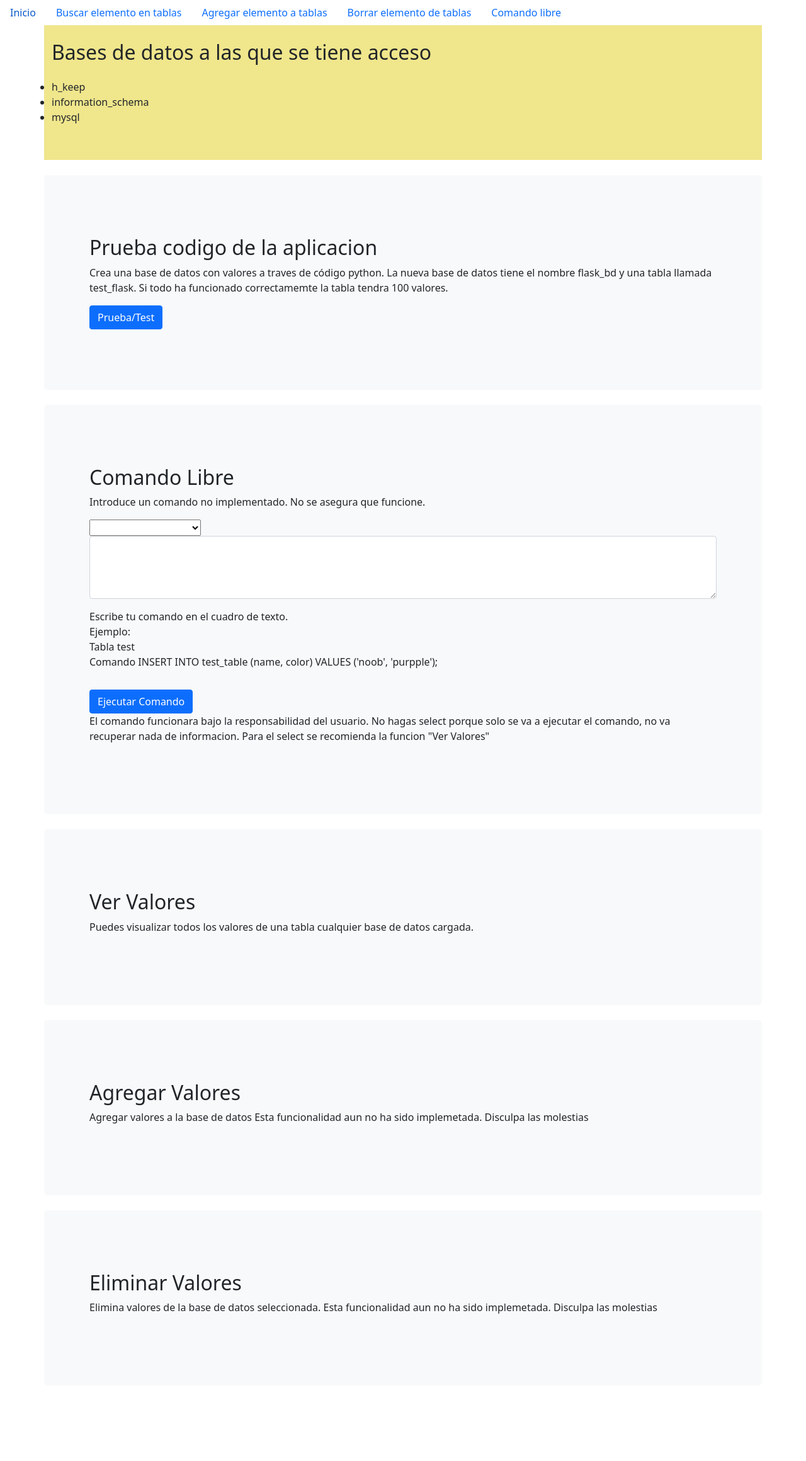
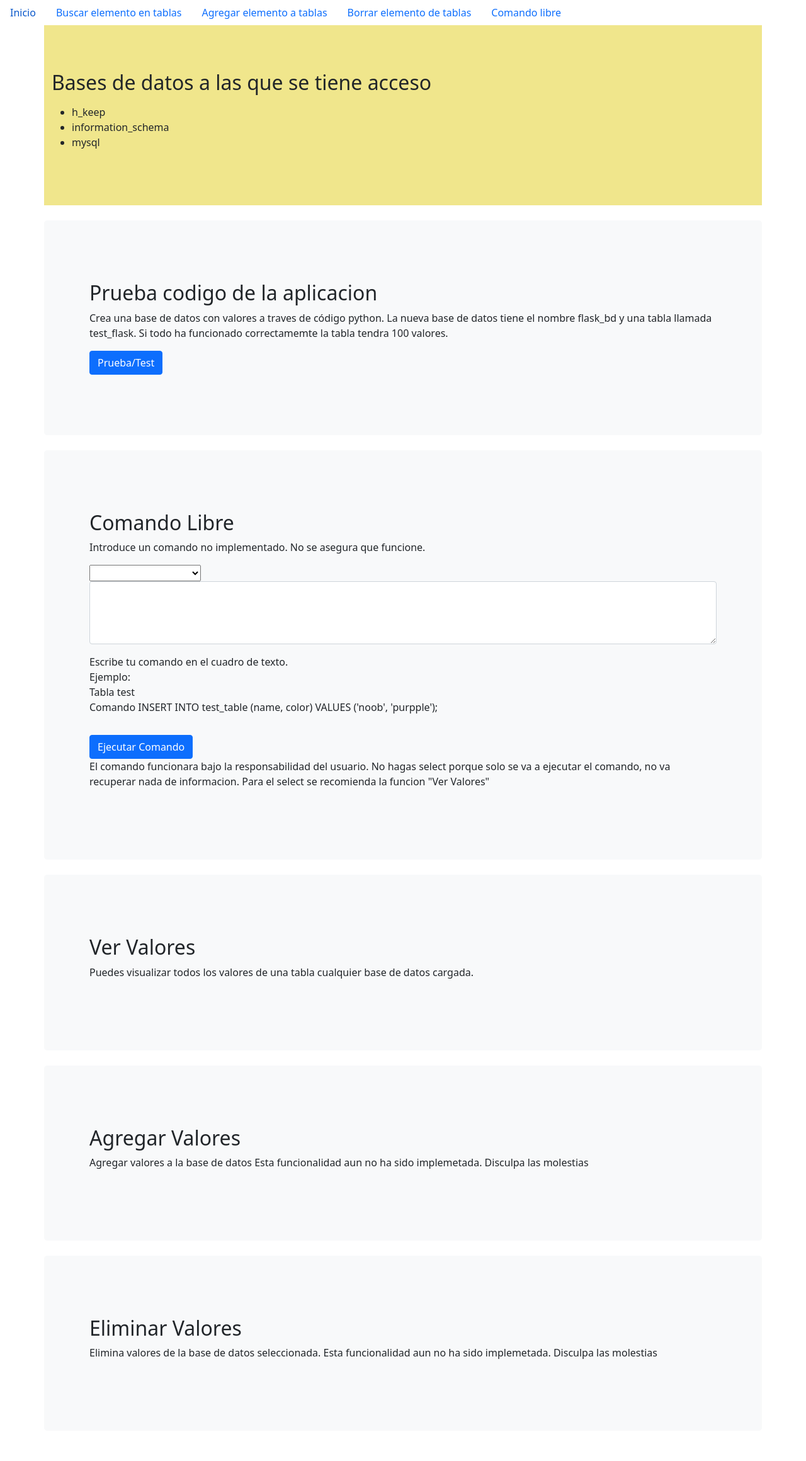
Before and after one commit to EndikaEiros/percona, a Flask app: page / in a window 1280 px wide. Shown: the whole page at 63% size. Before the commit the page ends 2086 px from the top, so only its background shows below. Run offline with Flask 2, Linux system fonts and the light colour scheme; data that the repository does not hold is empty.

Commit message:
html bonito

```diff
--- a/app/templates/index.html
+++ b/app/templates/index.html
@@ -22,7 +22,8 @@
 
     <div class="container py-4" style="background-color:khaki;">
         <div class="row align-items-md-stretch">
-          <h2>Bases de datos a las que se tiene acceso</h2>
+          <div class="container-fluid py-5">
+            <h2>Bases de datos a las que se tiene acceso</h2>
           <p> <ul>
             {% for bd, tables in perconabd %}
             <li>{{ bd }}</li>
@@ -33,6 +34,7 @@
               {% endif %}
             {% endfor %}
           </ul></p>
+          </div>
         </div>
     </div>
 
```
